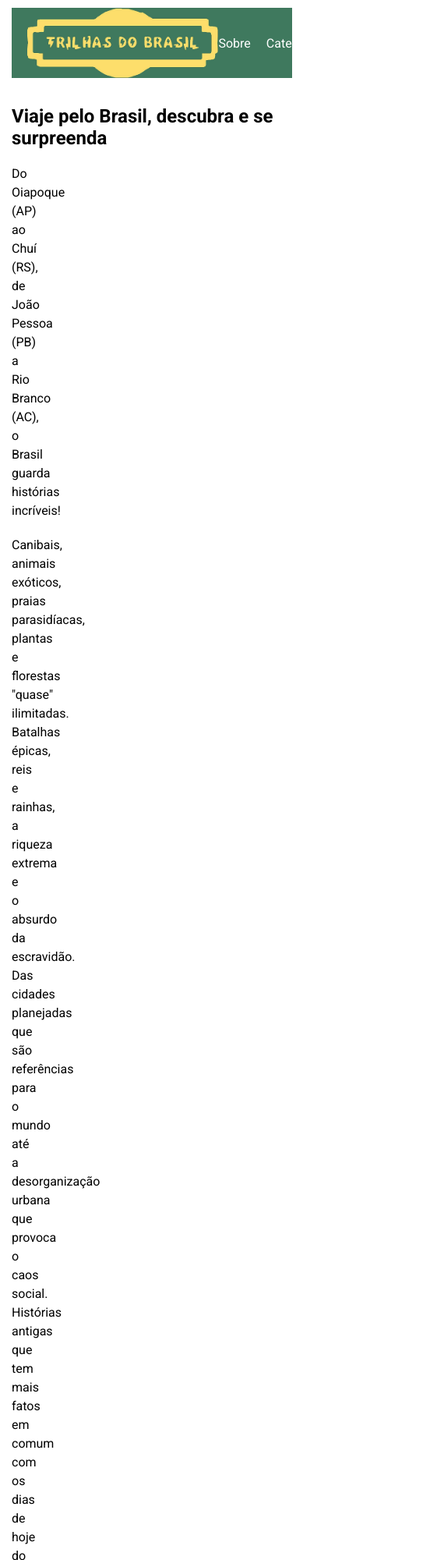
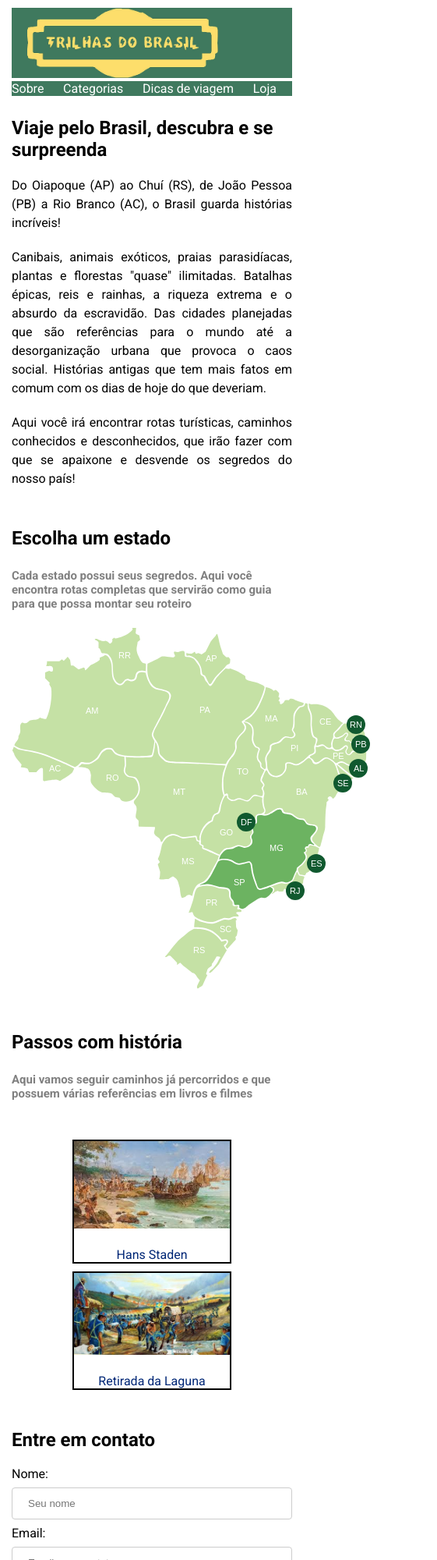
Before and after one commit to gabrielresan/trilhas-brasil, a plain HTML site: page index.html in a window 390 px wide. Shown: the top 2000 px of the page at 78% size, 561 px wide, since content can reach past the window. Drawn offline with Linux system fonts and the light colour scheme.

Commit message:
responsiveness index.html - update styles.css

```diff
--- a/css/styles.css
+++ b/css/styles.css
@@ -396,3 +396,44 @@ font-size: 15px;
 #map .model-darkgreen .state.hover .icon_state {
   fill: #5a95ce;
 }
+
+
+
+/* ----------------------------- */
+/* RESPONSIVE STYLE */
+
+@media screen and (max-width:1000px) {
+  #navbar {
+    display: block;
+    width: 100%;
+  }
+
+  #navbar .nav-list {
+    background-color: #3f795e;
+    width: 100%;
+    justify-content: space-between;
+  }
+
+  #home-details {
+    margin-top: 50px;
+  }
+
+  #home-details p {
+    width: 100%;
+    margin: 20px 0 0 0;
+    word-wrap: break-word;
+  }
+  main h3 {
+    width: 100%;
+    word-wrap: break-word;
+  }
+  #hist-ways .hist-list {
+    width: 100%;
+    display: block;
+  }
+  #hist-ways .hist-list .hist-item {
+    margin-top: 10px;
+    margin-left: auto;
+    margin-right: auto;
+  }
+}
```
